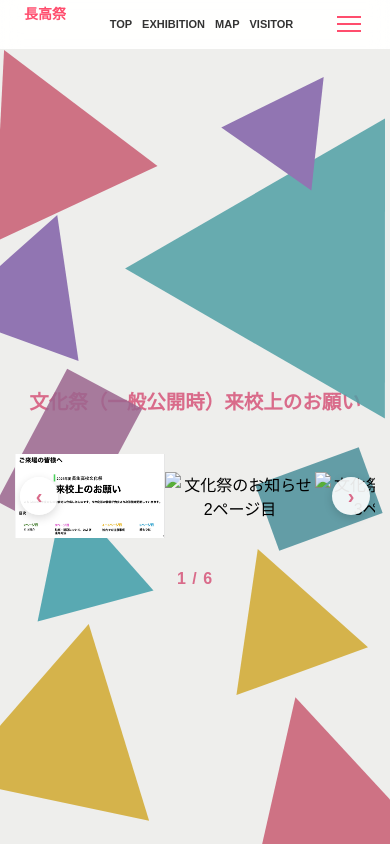
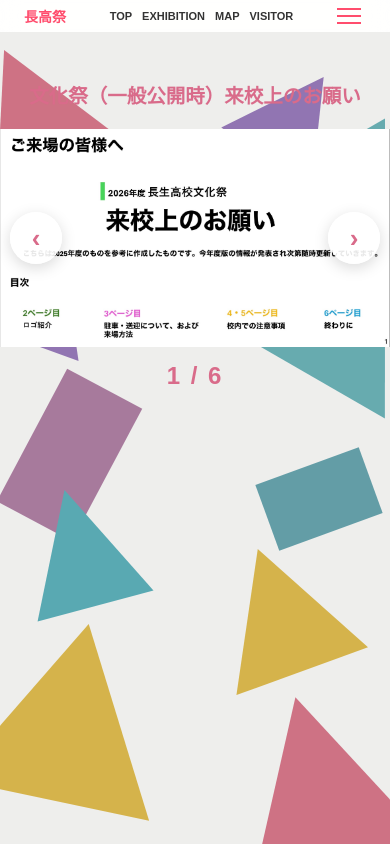
Before and after one commit to kyanakonn/tyo-ko-festival, a plain HTML site: page guide.html in a window 390 px wide. Drawn offline with Linux system fonts and the light colour scheme.

Commit message:
Update guide.html

```diff
--- a/guide.html
+++ b/guide.html
@@ -3,241 +3,339 @@
 <head>
   <meta charset="UTF-8">
   <meta name="viewport" content="width=device-width, initial-scale=1.0">
+
   <title>文化祭（一般公開時）来校上のお願い | 長高祭</title>
 
   <!-- 共通CSS -->
   <link rel="stylesheet" href="css/style.css">
 
   <style>
+
+    /* =========================================
+       visitorページ
+    ========================================= */
+
     * {
-      margin: 0;
-      padding: 0;
       box-sizing: border-box;
     }
 
-    :root {
-      --main-color: #d96b8a;
-    }
+
+    /* =========================================
+       ページ全体
+    ========================================= */
 
     body {
-      min-height: 100vh;
-      background: #ffffff;
-      font-family: "Yu Gothic", "Hiragino Sans", sans-serif;
-      display: flex;
-      justify-content: center;
-      align-items: center;
-      text-align: center;
-      padding: 20px;
-    }
-
-    /* =========================
-       メインコンテナ
-    ========================= */
-
-    .container {
-      width: 100%;
-      max-width: 1200px;
-
-      /* ヘッダーに隠れないようにする */
-      margin-top: 80px;
+      margin: 0;
+      padding: 0;
+      overflow-x: hidden;
     }
 
 
-    /* =========================
-       タイトル
-    ========================= */
+    /* =========================================
+       visitorコンテンツ
+    ========================================= */
 
-    h1 {
-      color: var(--main-color);
-      font-weight: 700;
-      line-height: 1.2;
-      margin-bottom: 25px;
+    .visitor-container {
+      position: relative;
 
-      font-size: clamp(1.2rem, 4vw, 3rem);
+      z-index: 2;
 
-      white-space: nowrap;
-      overflow: hidden;
-      text-overflow: ellipsis;
+      width: 100%;
+      max-width: none;
+
+      margin-top: var(--header-height, 80px);
+
+      padding: 30px 0 40px;
+
+      text-align: center;
     }
 
 
-    /* =========================
+    /* =========================================
+       タイトル
+    ========================================= */
+
+    .visitor-title {
+      position: relative;
+
+      z-index: 2;
+
+      margin: 0 20px 25px;
+
+      color: #d96b8a;
+
+      font-size: clamp(1.3rem, 4vw, 3rem);
+
+      font-weight: 700;
+
+      line-height: 1.3;
+
+      text-align: center;
+    }
+
+
+    /* =========================================
        スライダー
-    ========================= */
+    ========================================= */
 
     .slider-wrapper {
-  width: 100%;
-  max-width: none;
-  margin: 0;
-  overflow: hidden;
-  position: relative;
-}
+      position: relative;
 
-    .slider {
-      display: flex;
-      width: 600%;
+      width: 100%;
 
-      transition: transform 0.4s ease;
+      max-width: none;
+
+      margin: 0 auto;
+
+      overflow: hidden;
     }
 
- .slide {
-  width: calc(100% / 6);
-  flex-shrink: 0;
 
-  display: flex;
-  justify-content: center;
-  align-items: center;
+    /* 画像を横一列に並べる */
 
-  padding: 0;
-}
+    .slider-track {
+      display: flex;
 
-.slide img {
-  display: block;
+      width: 100%;
 
-  width: 100%;
-  max-width: none;
+      transition: transform 0.5s ease;
 
-  height: auto;
+      will-change: transform;
+    }
 
-  object-fit: contain;
 
-  border-radius: 0;
+    /* =========================================
+       1枚分
+    ========================================= */
 
-  box-shadow: none;
-}
+    .slide {
+      flex: 0 0 100%;
 
-    /* =========================
+      width: 100%;
+
+      min-width: 100%;
+
+      display: flex;
+
+      justify-content: center;
+
+      align-items: flex-start;
+
+      padding: 0;
+
+      margin: 0;
+    }
+
+
+    /* =========================================
+       ★ JPEG画像
+       1枚を画面幅いっぱいにする
+    ========================================= */
+
+    .slide img {
+      display: block;
+
+      width: 100%;
+
+      max-width: none;
+
+      height: auto;
+
+      max-height: none;
+
+      object-fit: contain;
+
+      margin: 0;
+
+      padding: 0;
+
+      border: none;
+
+      border-radius: 0;
+
+      box-shadow: none;
+
+      user-select: none;
+
+      -webkit-user-drag: none;
+    }
+
+
+    /* =========================================
        左右ボタン
-    ========================= */
+    ========================================= */
 
     .slider-btn {
       position: absolute;
 
       top: 50%;
+
       transform: translateY(-50%);
 
-      width: 45px;
-      height: 45px;
+      z-index: 10;
+
+      width: 64px;
+
+      height: 64px;
 
       border: none;
+
       border-radius: 50%;
 
       background: rgba(255, 255, 255, 0.9);
 
-      color: var(--main-color);
+      color: #d96b8a;
 
-      font-size: 25px;
+      font-size: 32px;
+
       font-weight: bold;
+
+      display: flex;
+
+      align-items: center;
+
+      justify-content: center;
 
       cursor: pointer;
 
-      box-shadow: 0 3px 10px rgba(0, 0, 0, 0.15);
-
-      z-index: 10;
+      box-shadow: 0 4px 15px rgba(0, 0, 0, 0.15);
 
       transition: 0.2s;
     }
 
+
     .slider-btn:hover {
-      transform: translateY(-50%) scale(1.08);
+      transform: translateY(-50%) scale(1.05);
     }
+
 
     .slider-btn:active {
       transform: translateY(-50%) scale(0.95);
     }
 
-    .prev {
-      left: 10px;
-    }
 
-    .next {
-      right: 10px;
+    /* 左ボタン */
+
+    .slider-btn.prev {
+      left: 20px;
     }
 
 
-    /* =========================
-       ページ番号
-    ========================= */
+    /* 右ボタン */
 
-    .page-number {
-      margin-top: 15px;
-
-      font-size: 18px;
-      font-weight: bold;
-
-      color: var(--main-color);
-
-      letter-spacing: 1px;
+    .slider-btn.next {
+      right: 20px;
     }
 
 
-    /* =========================
+    /* =========================================
+       ページ番号
+    ========================================= */
+
+    .page-number {
+      position: relative;
+
+      z-index: 2;
+
+      margin-top: 20px;
+
+      color: #d96b8a;
+
+      font-size: 28px;
+
+      font-weight: bold;
+
+      letter-spacing: 2px;
+
+      text-align: center;
+    }
+
+
+    /* =========================================
        スマホ
-    ========================= */
+    ========================================= */
 
     @media (max-width: 768px) {
 
-      body {
-        padding: 15px;
+      .visitor-container {
+        margin-top: var(--header-height, 70px);
+
+        padding: 20px 0 30px;
       }
 
-      .container {
-        margin-top: 70px;
+
+      .visitor-title {
+        margin: 0 15px 20px;
+
+        font-size: clamp(1.1rem, 5vw, 1.8rem);
       }
 
-      h1 {
-        font-size: clamp(1rem, 5vw, 1.8rem);
-        margin-bottom: 20px;
+
+      .slide {
+        flex: 0 0 100%;
+
+        width: 100%;
+
+        min-width: 100%;
+
+        padding: 0;
       }
 
-      .slider-wrapper {
+
+      .slide img {
         width: 100%;
+
+        max-width: none;
+
+        height: auto;
+
+        max-height: none;
       }
 
-  .slide {
-  padding: 0;
-}
-
-.slide img {
-  width: 100%;
-  max-width: none;
-  max-height: none;
-}
 
       .slider-btn {
-        width: 38px;
-        height: 38px;
+        width: 52px;
 
-        font-size: 20px;
+        height: 52px;
+
+        font-size: 26px;
       }
 
-      .prev {
-        left: 5px;
+
+      .slider-btn.prev {
+        left: 10px;
       }
 
-      .next {
-        right: 5px;
+
+      .slider-btn.next {
+        right: 10px;
       }
 
+
       .page-number {
-        font-size: 16px;
-        margin-top: 12px;
+        margin-top: 15px;
+
+        font-size: 24px;
       }
+
     }
+
   </style>
 </head>
 
 
 <body>
 
-  <!-- =========================
+
+  <!-- =========================================
        共通ヘッダー
-  ========================= -->
+  ========================================= -->
 
   <div id="header"></div>
 
 
   <script>
+
     fetch("header.html")
       .then(res => res.text())
       .then(data => {
@@ -247,9 +345,11 @@
         const btn = document.querySelector(".menu-btn");
         const nav = document.querySelector(".nav");
 
+
+        /* ハンバーガーメニュー */
+
         if (btn && nav) {
 
-          // ハンバーガーメニュー開閉
           btn.addEventListener("click", (e) => {
 
             e.stopPropagation();
@@ -259,7 +359,6 @@
           });
 
 
-          // メニュー外をクリックしたら閉じる
           document.addEventListener("click", (e) => {
 
             if (
@@ -275,44 +374,79 @@
 
         }
 
+
+        /* ヘッダーの高さを取得 */
+
+        const headerElement = document.querySelector("#header header");
+
+        if (headerElement) {
+
+          const headerHeight = headerElement.offsetHeight;
+
+          document.documentElement.style.setProperty(
+            "--header-height",
+            headerHeight + "px"
+          );
+
+        }
+
       });
+
   </script>
 
 
-  <!-- =========================
-       背景の図形
-  ========================= -->
+
+  <!-- =========================================
+       背景図形
+  ========================================= -->
 
   <div class="bg-shapes">
 
     <div class="shape s1"></div>
+
     <div class="shape s2"></div>
+
     <div class="shape s3"></div>
+
     <div class="shape s4"></div>
+
     <div class="shape s5"></div>
+
     <div class="shape s6"></div>
+
     <div class="shape s7"></div>
+
     <div class="shape s8"></div>
 
   </div>
 
 
-  <!-- =========================
-       メイン
-  ========================= -->
 
-  <div class="container">
+  <!-- =========================================
+       visitorページ
+  ========================================= -->
 
-    <h1>
+  <main class="visitor-container">
+
+
+    <!-- タイトル -->
+
+    <h1 class="visitor-title">
       文化祭（一般公開時）来校上のお願い
     </h1>
 
 
-    <!-- スライダー -->
+
+    <!-- =========================================
+         スライダー
+    ========================================= -->
 
     <div class="slider-wrapper">
 
-      <div class="slider" id="slider">
+
+      <!-- 画像 -->
+
+      <div class="slider-track" id="sliderTrack">
 
 
         <!-- 1枚目 -->
@@ -386,92 +520,123 @@
 
         </div>
 
+
       </div>
 
 
-      <!-- 左ボタン -->
+
+      <!-- =========================================
+           左ボタン
+      ========================================= -->
 
       <button
         class="slider-btn prev"
         id="prevBtn"
+        type="button"
         aria-label="前のページ"
       >
         ‹
       </button>
 
 
-      <!-- 右ボタン -->
+
+      <!-- =========================================
+           右ボタン
+      ========================================= -->
 
       <button
         class="slider-btn next"
         id="nextBtn"
+        type="button"
         aria-label="次のページ"
       >
         ›
       </button>
 
+
     </div>
 
 
-    <!-- ページ番号 -->
 
-    <div class="page-number" id="pageNumber">
+    <!-- =========================================
+         ページ番号
+    ========================================= -->
+
+    <div
+      class="page-number"
+      id="pageNumber"
+    >
       1 / 6
     </div>
 
-  </div>
+
+  </main>
 
 
-  <!-- =========================
+
+  <!-- =========================================
        スライダーJavaScript
-  ========================= -->
+  ========================================= -->
 
   <script>
 
-    const slider = document.getElementById("slider");
+    const sliderTrack =
+      document.getElementById("sliderTrack");
 
-    const prevBtn = document.getElementById("prevBtn");
+    const prevBtn =
+      document.getElementById("prevBtn");
 
-    const nextBtn = document.getElementById("nextBtn");
+    const nextBtn =
+      document.getElementById("nextBtn");
 
-    const pageNumber = document.getElementById("pageNumber");
+    const pageNumber =
+      document.getElementById("pageNumber");
 
 
-    /* 全ページ数 */
+    /* 全6枚 */
 
-    const totalPages = 6;
+    const totalSlides = 6;
 
 
     /* 現在のページ */
 
-    let currentPage = 0;
+    let currentSlide = 0;
 
 
-    /* =========================
+    /* =========================================
        スライドを移動
-    ========================= */
+    ========================================= */
 
     function updateSlider() {
 
-      slider.style.transform =
-        `translateX(-${currentPage * (100 / totalPages)}%)`;
+      /*
+        1枚につき100%なので、
+        1ページ進むごとに100%移動する
+      */
+
+      sliderTrack.style.transform =
+        `translateX(-${currentSlide * 100}%)`;
 
 
+      /* ページ番号 */
+
       pageNumber.textContent =
-        `${currentPage + 1} / ${totalPages}`;
+        `${currentSlide + 1} / ${totalSlides}`;
 
     }
 
 
-    /* =========================
-       次のページ
-    ========================= */
+    /* =========================================
+       次へ
+    ========================================= */
 
     nextBtn.addEventListener("click", () => {
 
-      if (currentPage < totalPages - 1) {
+      currentSlide++;
 
-        currentPage++;
+      if (currentSlide >= totalSlides) {
+
+        currentSlide = 0;
 
       }
 
@@ -480,15 +645,17 @@
     });
 
 
-    /* =========================
-       前のページ
-    ========================= */
+    /* =========================================
+       前へ
+    ========================================= */
 
     prevBtn.addEventListener("click", () => {
 
-      if (currentPage > 0) {
+      currentSlide--;
 
-        currentPage--;
+      if (currentSlide < 0) {
+
+        currentSlide = totalSlides - 1;
 
       }
 
@@ -497,60 +664,82 @@
     });
 
 
-    /* =========================
-       スワイプ対応
-       スマホで横にスライド
-    ========================= */
+
+    /* =========================================
+       スワイプ操作
+    ========================================= */
 
     let startX = 0;
 
     let endX = 0;
 
 
-    slider.addEventListener("touchstart", (e) => {
+    sliderTrack.addEventListener(
+      "touchstart",
+      (e) => {
 
-      startX = e.touches[0].clientX;
+        startX = e.touches[0].clientX;
 
-    });
+      },
+      { passive: true }
+    );
 
 
-    slider.addEventListener("touchend", (e) => {
+    sliderTrack.addEventListener(
+      "touchend",
+      (e) => {
 
-      endX = e.changedTouches[0].clientX;
+        endX = e.changedTouches[0].clientX;
 
-      const difference = startX - endX;
+        const difference = startX - endX;
 
 
-      /* 左にスワイプ */
+        /*
+          50px以上スワイプしたら移動
+        */
 
-      if (difference > 50) {
+        if (Math.abs(difference) < 50) {
 
-        if (currentPage < totalPages - 1) {
-
-          currentPage++;
-
-          updateSlider();
+          return;
 
         }
 
-      }
 
+        /* 左へスワイプ */
 
-      /* 右にスワイプ */
+        if (difference > 0) {
 
-      if (difference < -50) {
+          currentSlide++;
 
-        if (currentPage > 0) {
+          if (currentSlide >= totalSlides) {
 
-          currentPage--;
+            currentSlide = 0;
 
-          updateSlider();
+          }
 
         }
 
-      }
 
-    });
+        /* 右へスワイプ */
+
+        else {
+
+          currentSlide--;
+
+          if (currentSlide < 0) {
+
+            currentSlide = totalSlides - 1;
+
+          }
+
+        }
+
+
+        updateSlider();
+
+      },
+      { passive: true }
+    );
 
 
     /* 初期表示 */
@@ -559,5 +748,6 @@
 
   </script>
 
+
 </body>
 </html>
```
